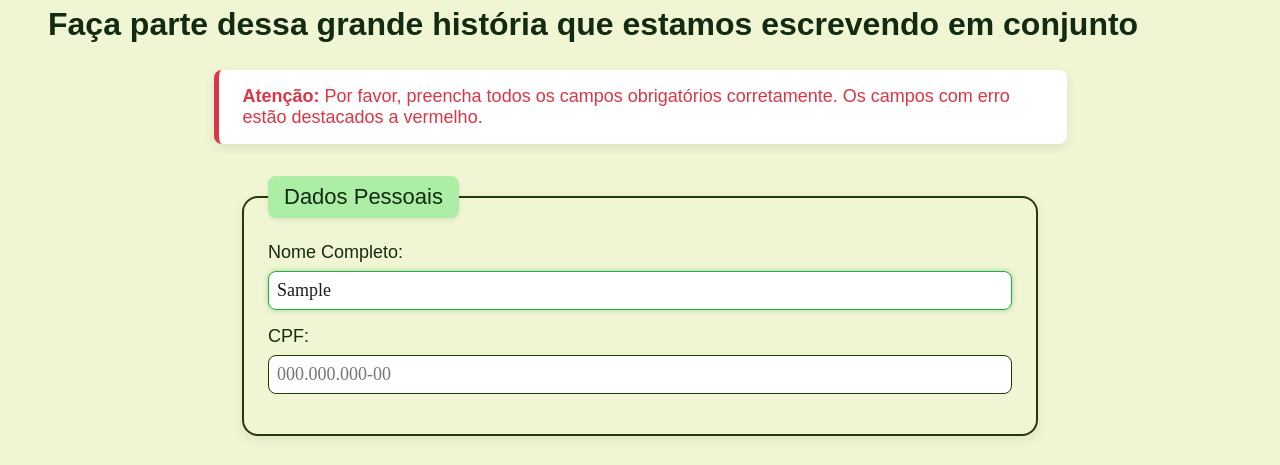
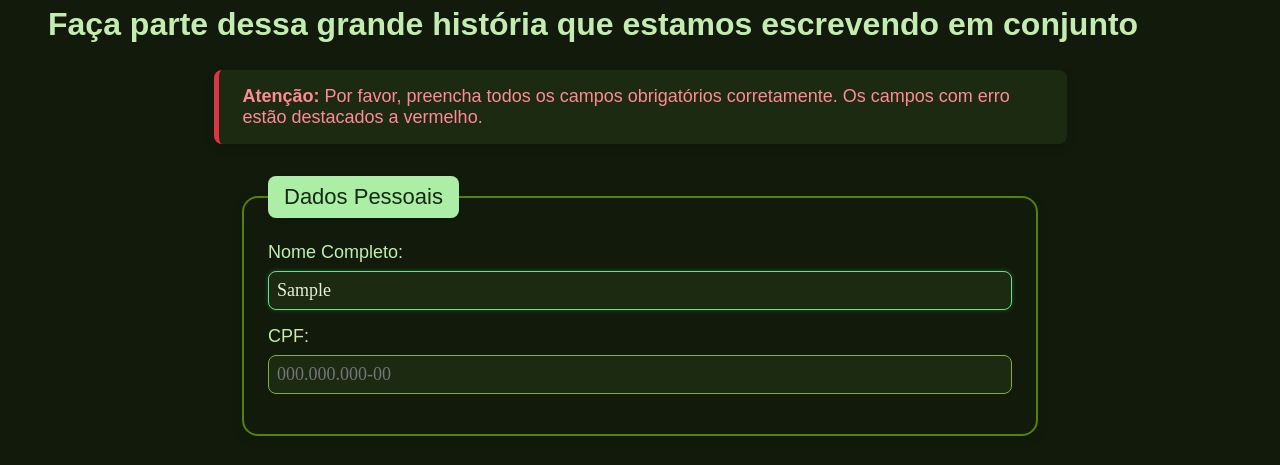
Before and after one commit to lucasjosebs/site-institucional-ong, a plain HTML site: page html/cadastro.html in a window 1280 px wide. Both pictures are taken after typing "Sample", "Sample", "name@example.com", "5551234", "5551234", "Sample" into the empty fields and a click on the button "Enviar". Shown: the part 268-733 px from the top of the page. Drawn offline with nearby package versions, Linux system fonts and the dark colour scheme; a web font is replaced by a local one.

Commit message:
feat: adiciona modo escuro e corrige contraste do verde de sucesso

```diff
--- a/css/style.css
+++ b/css/style.css
@@ -988,3 +988,44 @@ form input:focus-visible, form select:focus-visible, form textarea:focus-visible
     border-radius: var(--space-1);
   }
 }
+
+/* ===== Modo escuro (segue a preferência do sistema) ===== */
+@media (prefers-color-scheme: dark) {
+  :root {
+    color-scheme: dark;
+    --color-background: #111a0b;
+    --color-text-main: #e8efd8;
+    --color-secundary-title: #c4ecb0;
+  }
+
+  /* Contorno de foco claro em fundo escuro */
+  a:focus-visible, button:focus-visible, select:focus-visible,
+  form input:focus-visible, form select:focus-visible, form textarea:focus-visible {
+    outline-color: var(--color-accent-border);
+  }
+
+  /* Formulário */
+  form input[type="text"], form input[type="email"], form input[type="tel"],
+  form select, form textarea {
+    background-color: #1c2a12;
+    border-color: #7fae4a;
+  }
+  form input:not(:placeholder-shown):valid,
+  form textarea:not(:placeholder-shown):valid { border-color: #6fdc8c; }
+  form input:not(:placeholder-shown):invalid,
+  form textarea:not(:placeholder-shown):invalid { border-color: #ff8a95; }
+  form fieldset { border-color: var(--color-border-hover); }
+  form legend { color: #132a13; }  /* fundo da legenda continua verde-claro */
+
+  /* Alertas */
+  .alert-info, .alert-sucesso, .alert-erro { background-color: #1c2a12; }
+  .alert-erro { color: #ff8a95; }
+  .alert-sucesso { color: #6fdc8c; }
+
+  /* Badges: texto escuro sobre laranja e verde-claro */
+  .badge-andamento, .badge-futuro { color: #1b1b1b; }
+
+  /* Botão "Saiba mais" e modal */
+  .btn-saiba-mais { background-color: #2d4d12; }
+  .modal-conteudo { border: 1px solid var(--color-border-hover); }
+}
```
